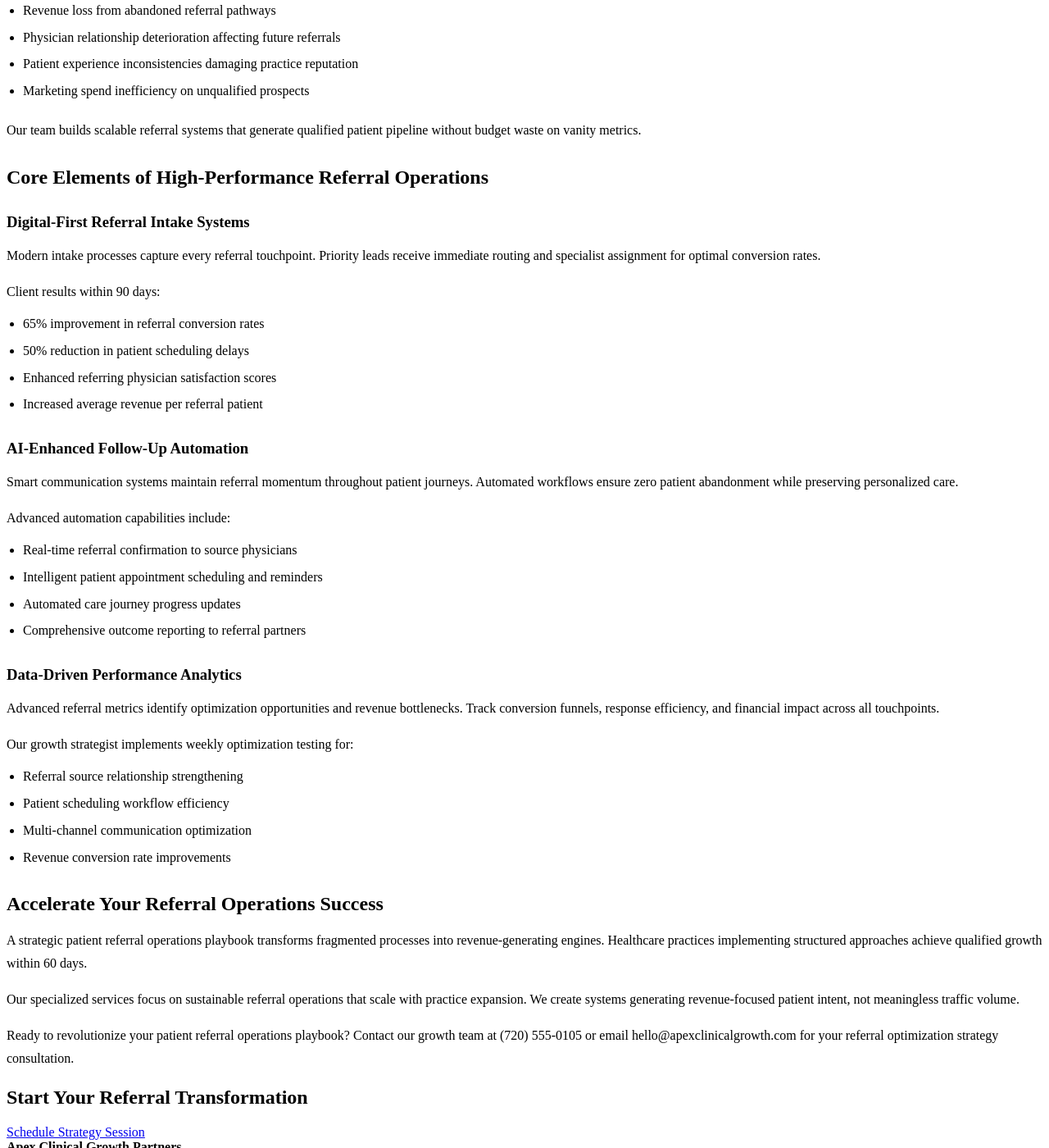
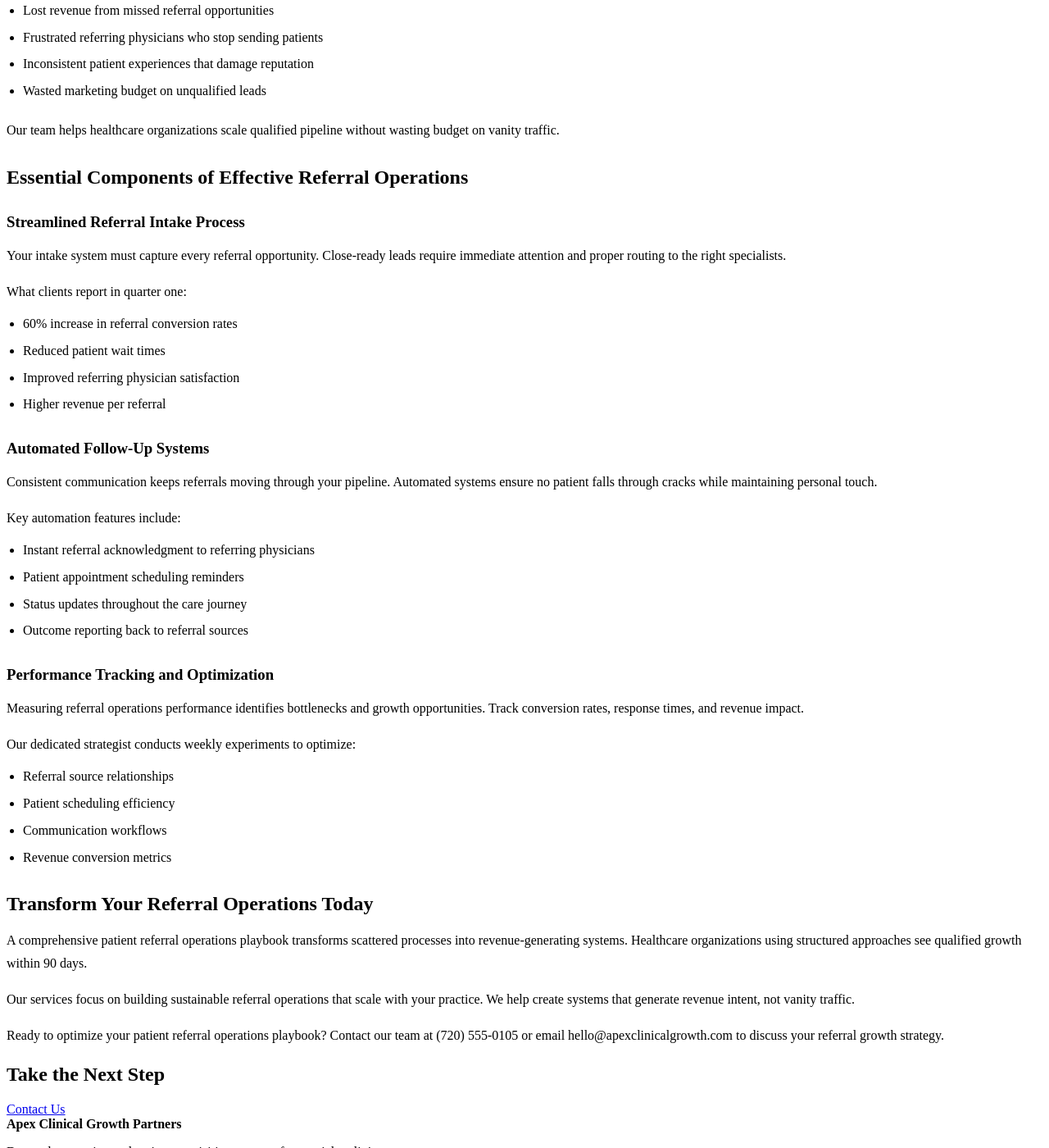
Before and after one commit to prjctlphbt/orbitr-canary-angular-20260228, a Jekyll site: the page angular-referral-ops-playbook-20260228142149.html, which Jekyll copies as it is, in a window 1280 px wide and 1400 px high, scrolled down 361 px. Shown: the whole window at 82% size. Built offline with Jekyll 4.4.1, drawn with Linux system fonts in a browser that asks for light colours; some of the changed text lies outside the part shown.

Commit message:
Rollback: Revert changes to angular-referral-ops-playbook-20260228142149.html

```diff
--- a/angular-referral-ops-playbook-20260228142149.html
+++ b/angular-referral-ops-playbook-20260228142149.html
@@ -95,69 +95,69 @@
 <a href="/services/">Services</a>
 <a href="/blog/insights/">Insights</a>
 <a href="/contact/">Contact</a>
-<a class="cta" href="/contact/">Book Strategy Call</a>
+<a class="cta" href="/contact/">Book Intro Call</a>
 </nav>
 </div>
 </header>
 <main class="page-main">
 <section class="page-hero landing-hero">
 <div class="container">
-<h1>Patient Referral Operations Playbook 2026 - Healthcare Growth</h1>
-<a class="cta" href="/services/">Get Your Playbook</a>
+<h1>Patient Referral Operations Playbook - Healthcare Growth</h1>
+<a class="cta" href="/services/">Contact Us</a>
 </div>
 </section>
 <section class="landing-content">
 <div class="container orbitr-generated-content">
-<h1>Patient Referral Operations Playbook 2026 - Healthcare Growth</h1>
-<p>Your patient referral operations playbook determines practice success in 2026. Healthcare organizations lose 45% of referrals due to outdated processes and communication gaps.</p>
-<p>Apex Clinical Growth Partners serving Denver, CO specializes in modern referral systems that convert opportunities into measurable revenue growth.</p>
-<h2>Why Your 2026 Patient Referral Operations Playbook Is Critical</h2>
-<p>Referral operations directly impact practice profitability. Without an updated patient referral operations playbook, healthcare organizations face:</p>
+<h1>Patient Referral Operations Playbook - Healthcare Growth</h1>
+<p>Your patient referral operations playbook determines whether your practice grows or stagnates. Most healthcare organizations lose 40% of referrals due to broken processes and missed follow-ups.</p>
+<p>Orbitr Canary Angular 20260228 serving the Denver, CO community specializes in creating systematic approaches that convert referral intent into revenue growth.</p>
+<h2>Why Your Patient Referral Operations Playbook Matters</h2>
+<p>Referral operations directly impact your bottom line. Without a structured patient referral operations playbook, practices experience:</p>
 <ul>
-<li>Revenue loss from abandoned referral pathways</li>
-<li>Physician relationship deterioration affecting future referrals</li>
-<li>Patient experience inconsistencies damaging practice reputation</li>
-<li>Marketing spend inefficiency on unqualified prospects</li>
+<li>Lost revenue from missed referral opportunities</li>
+<li>Frustrated referring physicians who stop sending patients</li>
+<li>Inconsistent patient experiences that damage reputation</li>
+<li>Wasted marketing budget on unqualified leads</li>
 </ul>
-<p>Our team builds scalable referral systems that generate qualified patient pipeline without budget waste on vanity metrics.</p>
-<h2>Core Elements of High-Performance Referral Operations</h2>
-<h3>Digital-First Referral Intake Systems</h3>
-<p>Modern intake processes capture every referral touchpoint. Priority leads receive immediate routing and specialist assignment for optimal conversion rates.</p>
-<p>Client results within 90 days:
+<p>Our team helps healthcare organizations scale qualified pipeline without wasting budget on vanity traffic.</p>
+<h2>Essential Components of Effective Referral Operations</h2>
+<h3>Streamlined Referral Intake Process</h3>
+<p>Your intake system must capture every referral opportunity. Close-ready leads require immediate attention and proper routing to the right specialists.</p>
+<p>What clients report in quarter one:
 <ul>
-<li>65% improvement in referral conversion rates</li>
-<li>50% reduction in patient scheduling delays</li>
-<li>Enhanced referring physician satisfaction scores</li>
-<li>Increased average revenue per referral patient</li>
+<li>60% increase in referral conversion rates</li>
+<li>Reduced patient wait times</li>
+<li>Improved referring physician satisfaction</li>
+<li>Higher revenue per referral</li>
 </ul></p>
-<h3>AI-Enhanced Follow-Up Automation</h3>
-<p>Smart communication systems maintain referral momentum throughout patient journeys. Automated workflows ensure zero patient abandonment while preserving personalized care.</p>
-<p>Advanced automation capabilities include:
+<h3>Automated Follow-Up Systems</h3>
+<p>Consistent communication keeps referrals moving through your pipeline. Automated systems ensure no patient falls through cracks while maintaining personal touch.</p>
+<p>Key automation features include:
 <ul>
-<li>Real-time referral confirmation to source physicians</li>
-<li>Intelligent patient appointment scheduling and reminders</li>
-<li>Automated care journey progress updates</li>
-<li>Comprehensive outcome reporting to referral partners</li>
+<li>Instant referral acknowledgment to referring physicians</li>
+<li>Patient appointment scheduling reminders</li>
+<li>Status updates throughout the care journey</li>
+<li>Outcome reporting back to referral sources</li>
 </ul></p>
-<h3>Data-Driven Performance Analytics</h3>
-<p>Advanced referral metrics identify optimization opportunities and revenue bottlenecks. Track conversion funnels, response efficiency, and financial impact across all touchpoints.</p>
-<p>Our growth strategist implements weekly optimization testing for:
+<h3>Performance Tracking and Optimization</h3>
+<p>Measuring referral operations performance identifies bottlenecks and growth opportunities. Track conversion rates, response times, and revenue impact.</p>
+<p>Our dedicated strategist conducts weekly experiments to optimize:
 <ul>
-<li>Referral source relationship strengthening</li>
-<li>Patient scheduling workflow efficiency</li>
-<li>Multi-channel communication optimization</li>
-<li>Revenue conversion rate improvements</li>
+<li>Referral source relationships</li>
+<li>Patient scheduling efficiency</li>
+<li>Communication workflows</li>
+<li>Revenue conversion metrics</li>
 </ul></p>
-<h2>Accelerate Your Referral Operations Success</h2>
-<p>A strategic patient referral operations playbook transforms fragmented processes into revenue-generating engines. Healthcare practices implementing structured approaches achieve qualified growth within 60 days.</p>
-<p>Our specialized services focus on sustainable referral operations that scale with practice expansion. We create systems generating revenue-focused patient intent, not meaningless traffic volume.</p>
-<p>Ready to revolutionize your patient referral operations playbook? Contact our growth team at (720) 555-0105 or email hello@apexclinicalgrowth.com for your referral optimization strategy consultation.</p>
+<h2>Transform Your Referral Operations Today</h2>
+<p>A comprehensive patient referral operations playbook transforms scattered processes into revenue-generating systems. Healthcare organizations using structured approaches see qualified growth within 90 days.</p>
+<p>Our services focus on building sustainable referral operations that scale with your practice. We help create systems that generate revenue intent, not vanity traffic.</p>
+<p>Ready to optimize your patient referral operations playbook? Contact our team at (720) 555-0105 or email hello@apexclinicalgrowth.com to discuss your referral growth strategy.</p>
 </div>
 </section>
 <section class="landing-cta">
 <div class="container">
-<h2>Start Your Referral Transformation</h2>
-<a class="cta" href="/services/">Schedule Strategy Session</a>
+<h2>Take the Next Step</h2>
+<a class="cta" href="/services/">Contact Us</a>
 </div>
 </section>
 </main>
```
Also changed, not shown: other parts of angular-referral-ops-playbook-20260228142149.html (+2 -2 lines).
